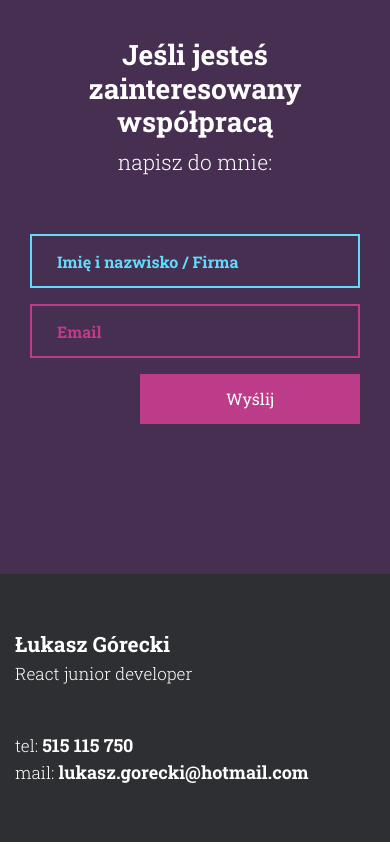
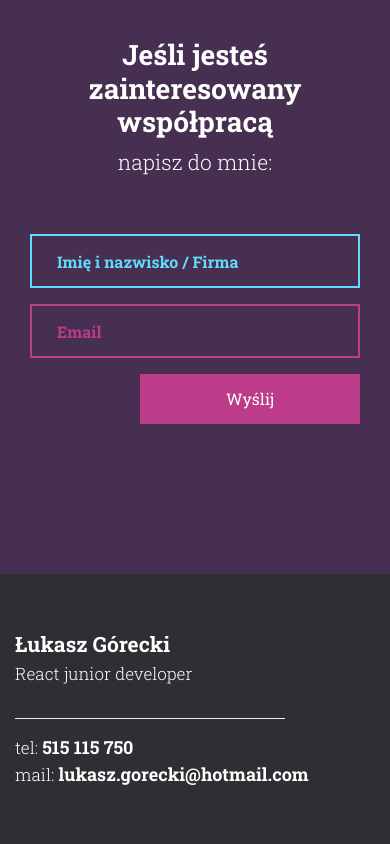
Before and after one commit to sq1fya/my-lp, a React (Create React App) app: page / in a window 390 px wide. Shown: the part 2043-2887 px from the top of the page. Built offline with nearby package versions, Linux system fonts and the light colour scheme.

Commit message:
RWD mobile section footer DONE

```diff
--- a/src/components/section-about-me/section-about-me.js
+++ b/src/components/section-about-me/section-about-me.js
@@ -32,7 +32,7 @@ class SectionAboutMe extends Component {
                   <div className="inside-text--box">
                     <h3>Cześć!</h3>
                     <p>
-                      Jestem web developerem i&nbsp;rozwijam się na ścieżce
+                      Jestem web developerem i rozwijam się na ścieżce
                       javascriptu
                     </p>
                     <hr className="border-white" />
--- a/src/components/section-footer/section-footer.js
+++ b/src/components/section-footer/section-footer.js
@@ -7,12 +7,13 @@ class SectionFooter extends Component {
       <section className="section-footer container-fluid">
         <div className="row ">
           <div className="container">
-            <div className="info-box text-white row justify-content-lg-between flex-lg-nowrap flex-md-wrap">
-              <div className="info-box--name col-lg-3 col-md-12 text-lg-left ">
+            <div className="info-box text-white row justify-content-lg-between flex-lg-nowrap flex-md-wrap flex-md-column flex-lg-row align-items-md-center">
+              <div className="info-box--name col-lg-3 col-md-6 text-lg-left ">
                 <p>Łukasz Górecki</p>
                 <p>React junior developer</p>
+                <hr className="d-lg-none d-md-block w-75 float-left" />
               </div>
-              <div className="info-box--contact col-lg-4 col-md-12 text-lg-right">
+              <div className="info-box--contact col-lg-4 col-md-6 text-lg-right">
                 <p>
                   <spam>tel: </spam>
                   <span><a className="text-white" href="tel:+48-515-115-750">515 115 750</a></span>
--- a/src/components/section-footer/section-footer.scss
+++ b/src/components/section-footer/section-footer.scss
@@ -7,6 +7,9 @@ $bg-color-gray: #2e2f32;
     padding-top: 25px;
     .info-box--name {
       margin-top: 30px;
+      hr {
+        margin-bottom: -15px;
+      }
       p:first-of-type {
         font-weight: 700;
         font-size: 21px;
```
